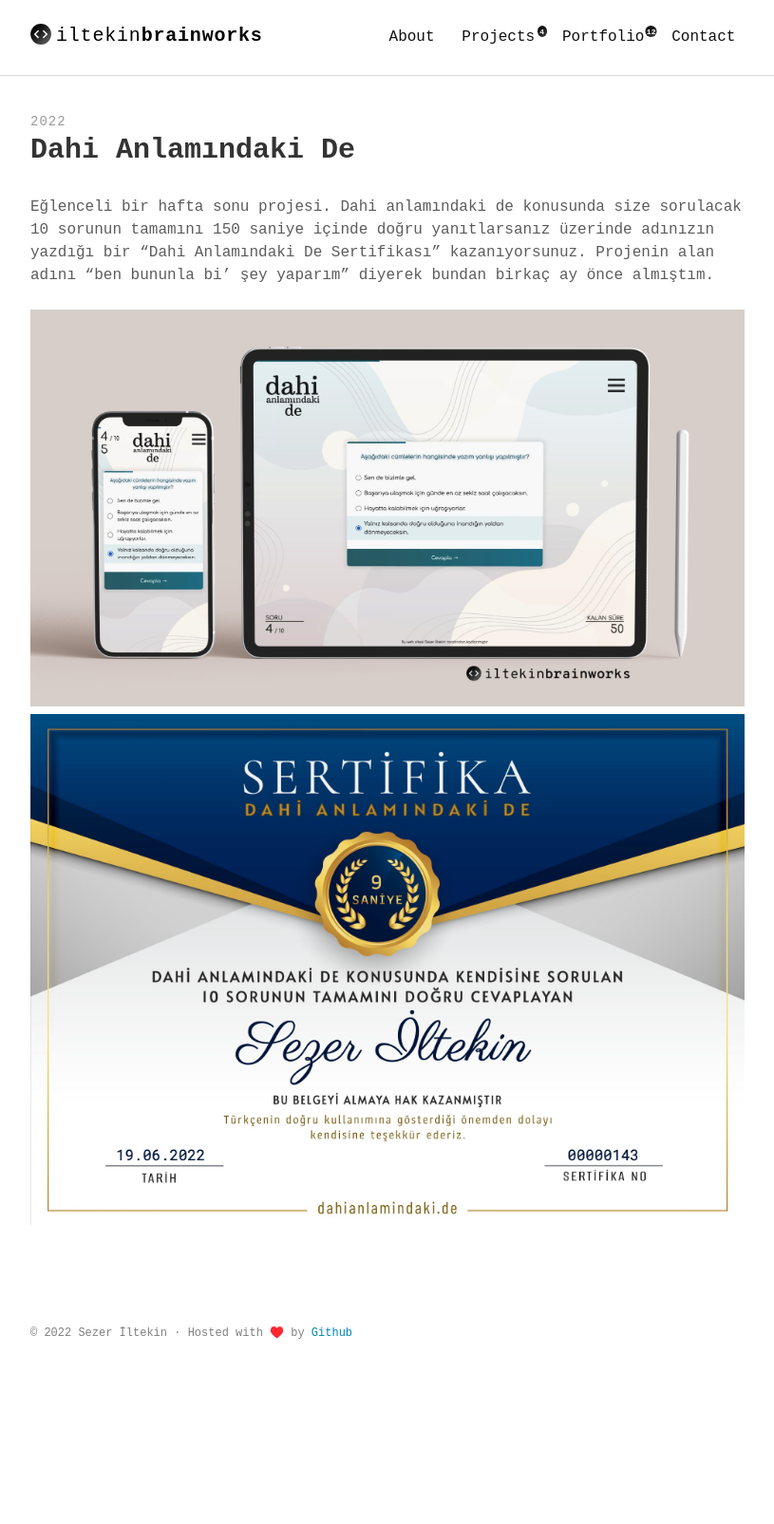
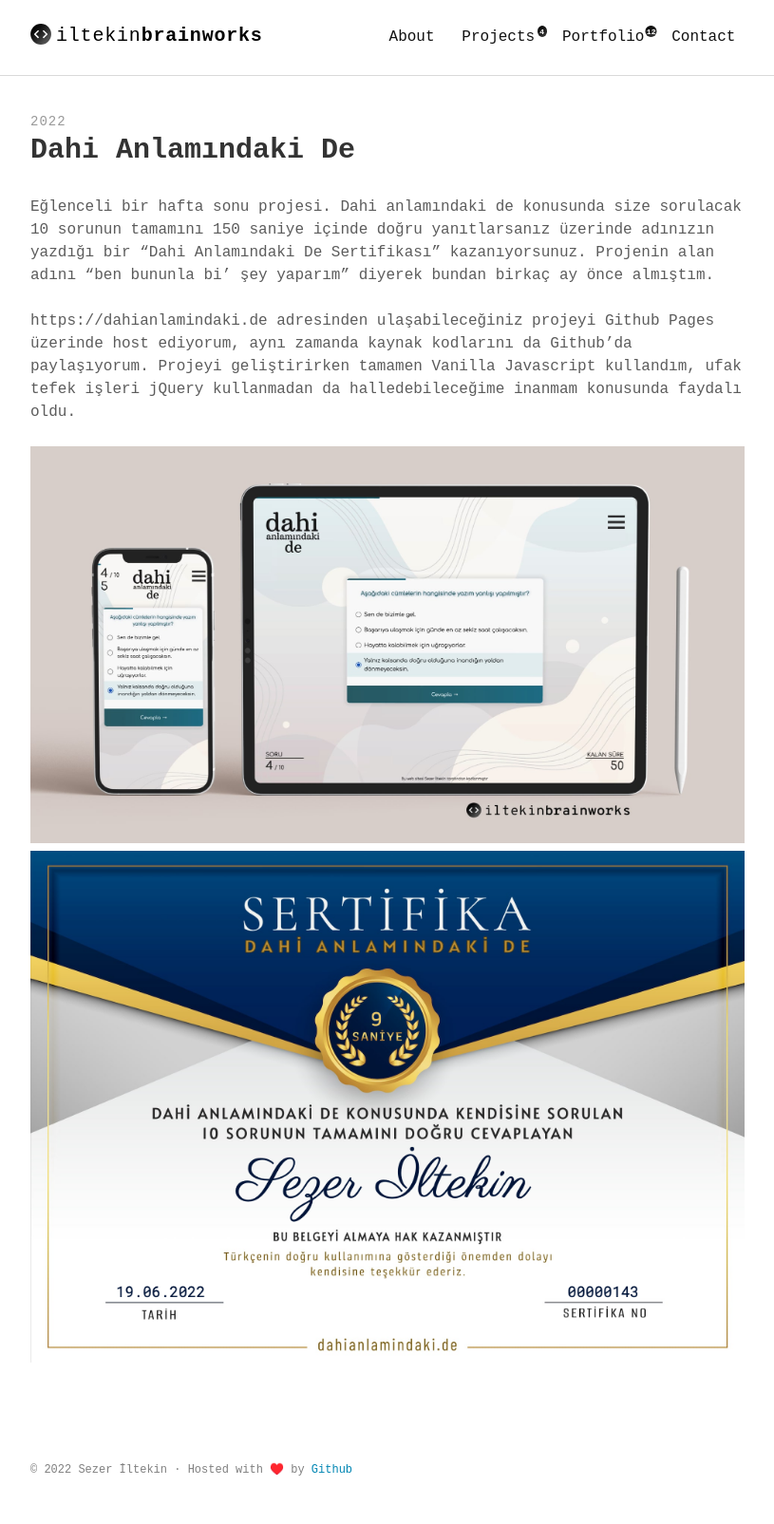
Before and after one commit to iltekin/iltekin.github.io, a Jekyll site: the page built from _projects/dahi-anlamindaki-de.md, in a window 1280 px wide. Shown: the whole page at 95% size, without its empty margins (232-1047 px from the left). Built offline with Jekyll 4.4.1, drawn with Linux system fonts in a browser that asks for light colours; some web fonts are replaced; before the commit the page ends 1461 px from its top, so only the background shows below that.

Commit message:
Create new portfolio item: dahianlamindaki.de

```diff
--- a/_projects/dahi-anlamindaki-de.md
+++ b/_projects/dahi-anlamindaki-de.md
@@ -10,6 +10,8 @@ year: 2022
 
 Eğlenceli bir hafta sonu projesi. Dahi anlamındaki de konusunda size sorulacak 10 sorunun tamamını 150 saniye içinde doğru yanıtlarsanız üzerinde adınızın yazdığı bir "Dahi Anlamındaki De Sertifikası" kazanıyorsunuz. Projenin alan adını "ben bununla bi' şey yaparım" diyerek bundan birkaç ay önce almıştım.
 
+https://dahianlamindaki.de adresinden ulaşabileceğiniz projeyi Github Pages üzerinde host ediyorum, aynı zamanda kaynak kodlarını da Github'da paylaşıyorum. Projeyi geliştirirken tamamen Vanilla Javascript kullandım, ufak tefek işleri jQuery kullanmadan da halledebileceğime inanmam konusunda faydalı oldu.
+
 
 ![001](/assets/images/projects/004/001.jpg)
 ![002](/assets/images/projects/004/002.jpg)
```
